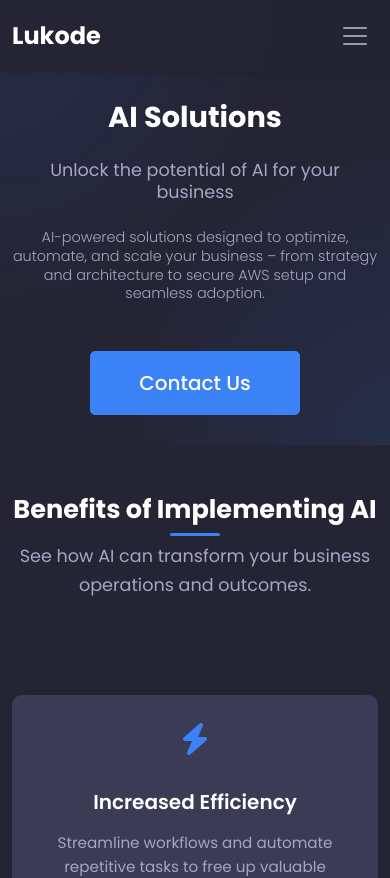
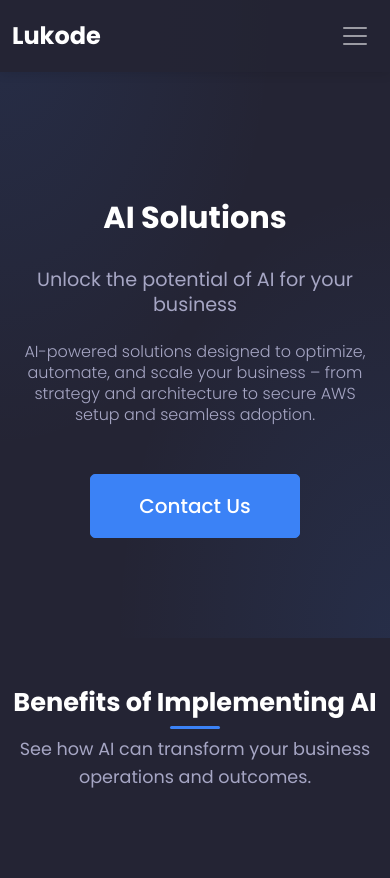
Before and after one commit to CodeBayAgency/website, a Flask app: page /services/ai-solutions in a window 390 px wide. Shown: the top 878 px of the page. Run offline with Flask 3, Linux system fonts and the light colour scheme; some libraries are stand-ins or nearby versions.

Commit message:
feat: increase margins in a Hero section on mobile devices

```diff
--- a/static/css/styles.css
+++ b/static/css/styles.css
@@ -945,16 +945,17 @@ footer {
     }
 
     #hero .btn-primary {
-        margin-bottom: 30px;
+        margin-bottom: 100px;
     }
 
     #hero {
-        padding-top: 100px;
+        padding-top: 200px;
         min-height: auto;
     }
 
     #hero h1 {
         font-size: 2.5rem;
+        margin-bottom: 2rem;
     }
 
     #hero h2 {
@@ -1029,15 +1030,15 @@ footer {
     }
 
     #hero h1 {
-        font-size: 1.8rem;
+        font-size: 1.9rem;
     }
 
     #hero h2 {
-        font-size: 1.1rem;
+        font-size: 1.2rem;
     }
 
     #hero h3 {
-        font-size: 0.9rem;
+        font-size: 1rem;
     }
 
     .section-title {
```
